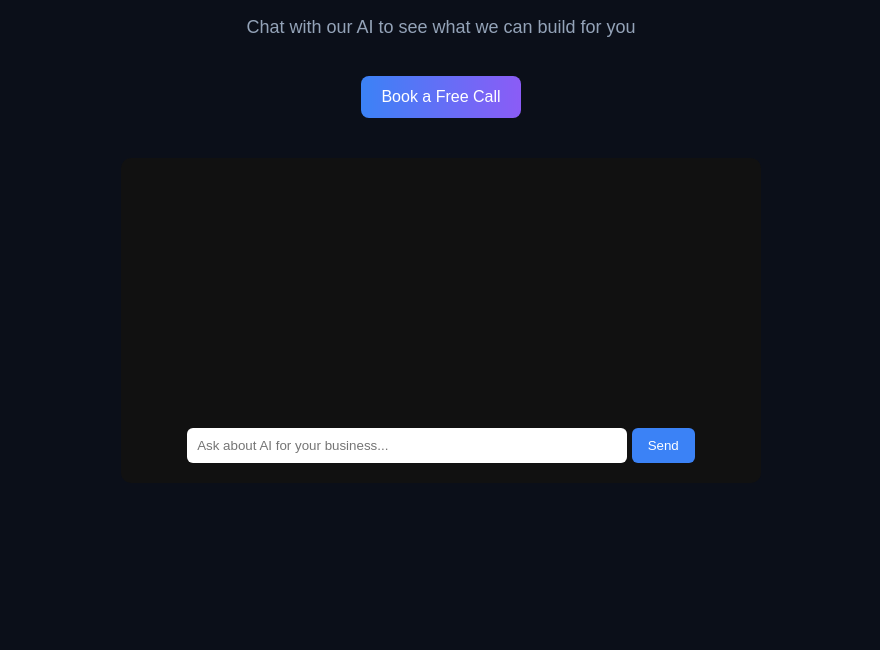
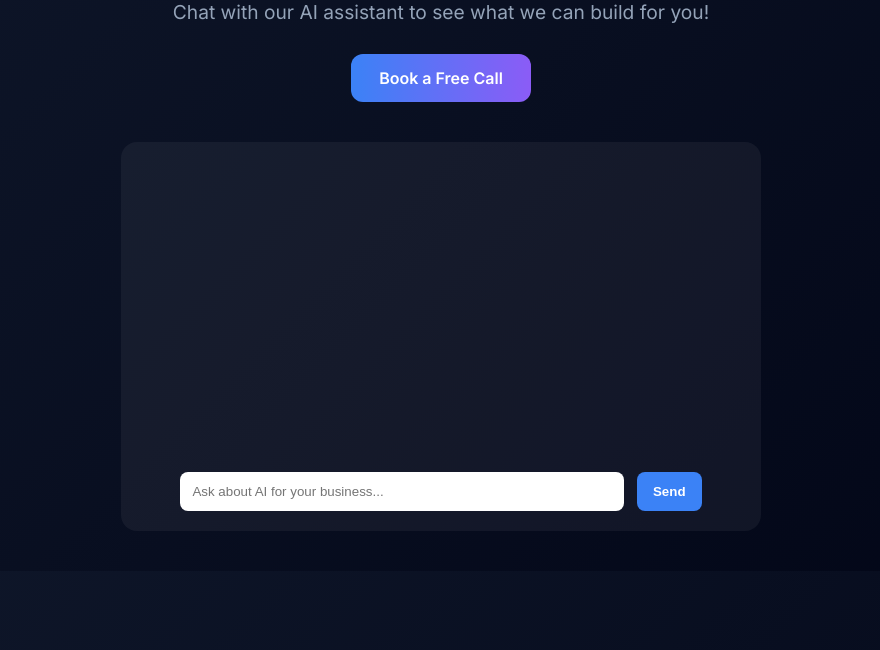
Before and after one commit to yourstoryyoursongforyou-netizen/ai-backend, a plain HTML site: page frontend/index.html in a window 1280 px wide. Shown: the part 150-800 px from the top of the page, without its empty margins (199-1079 px from the left). Drawn offline with Linux system fonts and the light colour scheme.

Commit message:
Update index.html

```diff
--- a/frontend/index.html
+++ b/frontend/index.html
@@ -4,24 +4,91 @@
 <meta charset="UTF-8">
 <title>AI Agent Studio</title>
 <meta name="viewport" content="width=device-width, initial-scale=1.0">
+<link href="https://fonts.googleapis.com/css2?family=Inter:wght@400;600&display=swap" rel="stylesheet">
 <style>
-body { font-family: Arial,sans-serif; background:#0b0f19; color:white; text-align:center; padding:40px; }
-h1 { font-size:48px; }
-p { font-size:18px; color:#94a3b8; }
-.btn { background: linear-gradient(90deg,#3b82f6,#8b5cf6); color:white; padding:12px 20px; border-radius:8px; text-decoration:none; display:inline-block; margin-top:20px; }
-#chatbox { max-width:600px; margin:40px auto; background:#111; padding:20px; border-radius:10px; }
-#messages { height:250px; overflow-y:auto; text-align:left; }
-input { width:70%; padding:10px; border-radius:6px; border:none; }
-button { padding:10px 16px; background:#3b82f6; color:white; border:none; border-radius:6px; cursor:pointer; }
+body {
+  font-family: 'Inter', sans-serif;
+  background: linear-gradient(135deg, #0f172a, #020617);
+  color: #f8fafc;
+  margin: 0;
+  padding: 40px;
+  text-align: center;
+}
+
+h1 {
+  font-size: 3rem;
+  margin-bottom: 10px;
+}
+
+p {
+  font-size: 1.2rem;
+  color: #94a3b8;
+  margin-bottom: 30px;
+}
+
+.btn {
+  background: linear-gradient(90deg,#3b82f6,#8b5cf6);
+  color: white;
+  padding: 14px 28px;
+  border-radius: 12px;
+  text-decoration: none;
+  font-weight: 600;
+  display: inline-block;
+  margin-bottom: 40px;
+  transition: 0.3s;
+}
+
+.btn:hover {
+  opacity: 0.9;
+}
+
+#chatbox {
+  max-width: 600px;
+  margin: 0 auto;
+  background: rgba(255,255,255,0.05);
+  padding: 20px;
+  border-radius: 16px;
+}
+
+#messages {
+  height: 300px;
+  overflow-y: auto;
+  text-align: left;
+  margin-bottom: 10px;
+}
+
+input {
+  width: 70%;
+  padding: 12px;
+  border-radius: 8px;
+  border: none;
+  margin-right: 8px;
+}
+
+button {
+  padding: 12px 16px;
+  border-radius: 8px;
+  border: none;
+  background: #3b82f6;
+  color: white;
+  cursor: pointer;
+  font-weight: 600;
+}
+
+button:hover {
+  opacity: 0.9;
+}
 </style>
 </head>
 <body>
 
 <h1>AI Agents That Grow Your Business</h1>
-<p>Chat with our AI to see what we can build for you</p>
+<p>Chat with our AI assistant to see what we can build for you!</p>
 
-<a href="https://calendly.com/YOUR-LINK" class="btn">Book a Free Call</a>
+<!-- Calendly Button -->
+<a href="https://calendly.com/YOUR-LINK" class="btn" target="_blank">Book a Free Call</a>
 
+<!-- Chatbox -->
 <div id="chatbox">
   <div id="messages"></div>
   <input id="input" placeholder="Ask about AI for your business..." />
@@ -32,21 +99,25 @@ button { padding:10px 16px; background:#3b82f6; color:white; border:none; border
 async function sendMessage() {
   const input = document.getElementById("input");
   const messages = document.getElementById("messages");
-  const text = input.value;
-  if(!text) return;
+  const text = input.value.trim();
+  if (!text) return;
 
-  messages.innerHTML += "<p><b>You:</b> "+text+"</p>";
+  messages.innerHTML += "<p><b>You:</b> " + text + "</p>";
 
-  const res = await fetch("https://ai-agent-website-1.onrender.com/chat", {
-    method:"POST",
-    headers:{"Content-Type":"application/json"},
-    body:JSON.stringify({message:text})
-  });
+  try {
+    const res = await fetch("https://ai-agent-website-1.onrender.com/chat", {
+      method: "POST",
+      headers: { "Content-Type": "application/json" },
+      body: JSON.stringify({ message: text })
+    });
+    const data = await res.json();
+    messages.innerHTML += "<p><b>AI:</b> " + data.reply + "</p>";
+  } catch (err) {
+    messages.innerHTML += "<p><b>AI:</b> Sorry, something went wrong.</p>";
+  }
 
-  const data = await res.json();
-  messages.innerHTML += "<p><b>AI:</b> "+data.reply+"</p>";
-  input.value="";
-  messages.scrollTop=messages.scrollHeight;
+  input.value = "";
+  messages.scrollTop = messages.scrollHeight;
 }
 </script>
 
```
